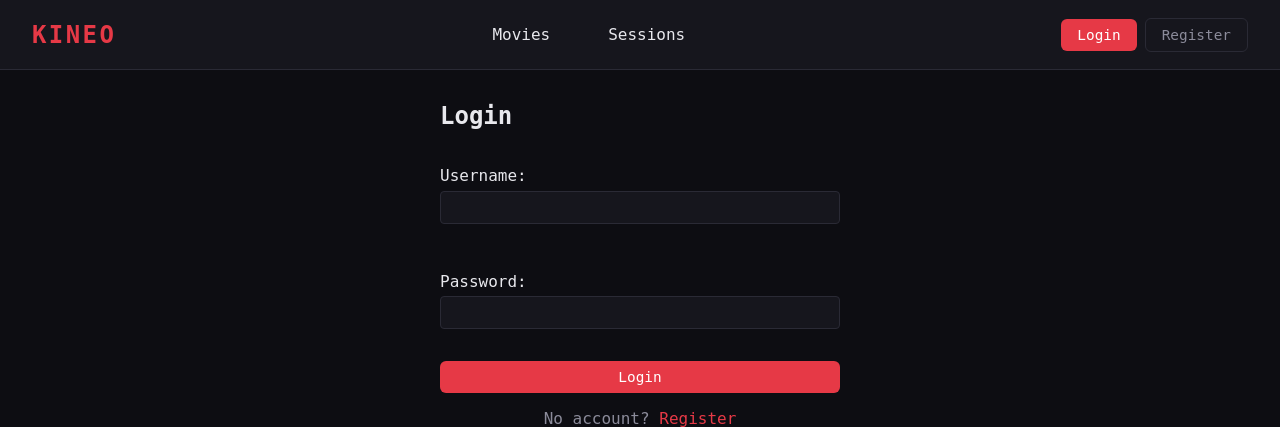
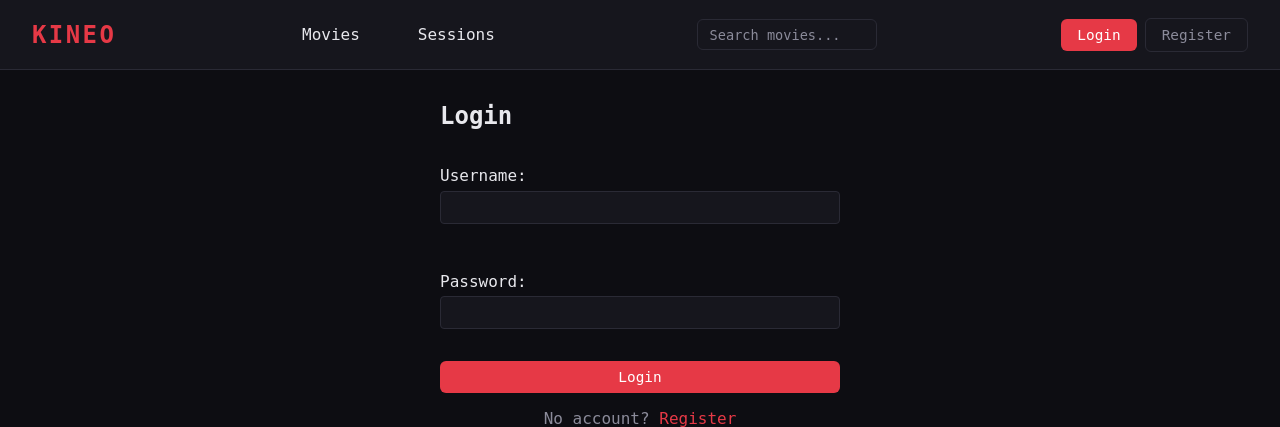
Before and after one commit to VladislavPavlyuk/Kineo, a Django app: a page that uses backend/kineo/templates/kineo/base.html in a window 1280 px wide. Shown: the top 427 px of the page. Run offline with Django 5.2, Linux system fonts and the light colour scheme.

Commit message:
Enhance movie search functionality and UI. Added search input to the navbar, improved movie list filtering with case-insensitive search, and updated context processor to include search query. Styled search elements in CSS.

```diff
--- a/backend/kineo/context_processors.py
+++ b/backend/kineo/context_processors.py
@@ -5,4 +5,8 @@ def auth_groups(request):
         group_names = set(request.user.groups.values_list("name", flat=True))
         is_staff = "Staff" in group_names
         is_client = "Clients" in group_names
-    return {"is_staff": is_staff, "is_client": is_client}
+    return {
+        "is_staff": is_staff,
+        "is_client": is_client,
+        "search_query": request.GET.get("q", "").strip(),
+    }
--- a/backend/kineo/static/kineo/style.css
+++ b/backend/kineo/static/kineo/style.css
@@ -59,6 +59,24 @@ a:hover { color: var(--accent-hover); }
   border: 1px solid transparent;
 }
 
+.navbar-search {
+  display: flex;
+  margin: 0 1rem;
+}
+.navbar-search-input {
+  padding: 0.4rem 0.75rem;
+  border: 1px solid var(--border);
+  border-radius: 6px;
+  background: var(--surface);
+  color: var(--text);
+  font-family: inherit;
+  font-size: 0.85rem;
+  width: 180px;
+}
+.navbar-search-input::placeholder {
+  color: var(--muted);
+}
+
 .profile-menu {
   display: flex;
   gap: 0.5rem;
@@ -88,6 +106,22 @@ a:hover { color: var(--accent-hover); }
 
 .list-view { padding: 2rem; }
 .list-view h1 { margin-bottom: 1.5rem; font-size: 1.75rem; }
+
+.search-form {
+  display: flex;
+  gap: 0.5rem;
+  margin-bottom: 1.5rem;
+}
+.search-input {
+  padding: 0.5rem 1rem;
+  border: 1px solid var(--border);
+  border-radius: 6px;
+  background: var(--surface);
+  color: var(--text);
+  font-family: inherit;
+  font-size: 0.9rem;
+  min-width: 200px;
+}
 
 .movie-grid {
   display: grid;
--- a/backend/kineo/templates/kineo/base.html
+++ b/backend/kineo/templates/kineo/base.html
@@ -18,6 +18,9 @@
                     <a href="{% url 'movie_create' %}" class="hover-accent">Add movie</a>
                 {% endif %}
             </nav>
+            <form method="get" action="{% url 'movie_list' %}" class="navbar-search" id="navbar-search">
+                <input type="search" name="q" value="{{ search_query }}" placeholder="Search movies..." class="navbar-search-input" id="navbar-search-input" autocomplete="off">
+            </form>
             <div class="profile-menu">
                 {% if user.is_authenticated %}
                     <a href="{% url 'profile' %}" class="btn btn-secondary hover-accent">{{ user.username }}</a>
@@ -45,5 +48,19 @@
             <span>KINEO © {% now "Y" %}</span>
         </footer>
     </div>
+    <script>
+    (function() {
+        var form = document.getElementById("navbar-search");
+        var input = document.getElementById("navbar-search-input");
+        var timeout;
+        input.addEventListener("input", function() {
+            clearTimeout(timeout);
+            var val = this.value.trim();
+            if (val.length >= 3 || val.length === 0) {
+                timeout = setTimeout(function() { form.submit(); }, 300);
+            }
+        });
+    })();
+    </script>
 </body>
 </html>
--- a/backend/kineo/views_web.py
+++ b/backend/kineo/views_web.py
@@ -1,3 +1,5 @@
+from django.db.models import Q
+from django.db.models.functions import Lower
 from django.shortcuts import render, redirect, get_object_or_404
 from django.contrib.auth import login, logout
 from django.contrib.auth.decorators import login_required
@@ -19,9 +21,38 @@ def _is_client(user):
     return user.is_authenticated and user.groups.filter(name="Clients").exists()
 
 
+def _sqlite_unicode_lower():
+    from django.db import connection
+    if connection.vendor != "sqlite":
+        return
+    connection.ensure_connection()
+    conn = getattr(connection, "connection", None)
+    if conn is not None:
+        conn.create_function("LOWER", 1, lambda s: s.lower() if s is not None else "")
+
+
 def movie_list(request):
     movies = Movie.objects.all()
-    return render(request, "kineo/movie_list.html", {"movies": movies})
+    q = request.GET.get("q", "").strip()
+    if q:
+        _sqlite_unicode_lower()
+        q_lo = q.lower()
+        movies = movies.annotate(
+            _title_lo=Lower("title"),
+            _desc_lo=Lower("description"),
+            _genre_lo=Lower("genre"),
+            _studio_lo=Lower("studio__name"),
+        )
+        q_filter = (
+            Q(_title_lo__contains=q_lo)
+            | Q(_desc_lo__contains=q_lo)
+            | Q(_genre_lo__contains=q_lo)
+            | Q(_studio_lo__contains=q_lo)
+        )
+        if len(q) == 4 and q.isdigit():
+            q_filter |= Q(year=int(q))
+        movies = movies.filter(q_filter)
+    return render(request, "kineo/movie_list.html", {"movies": movies, "search_query": q})
 
 
 def movie_detail(request, pk):
```
